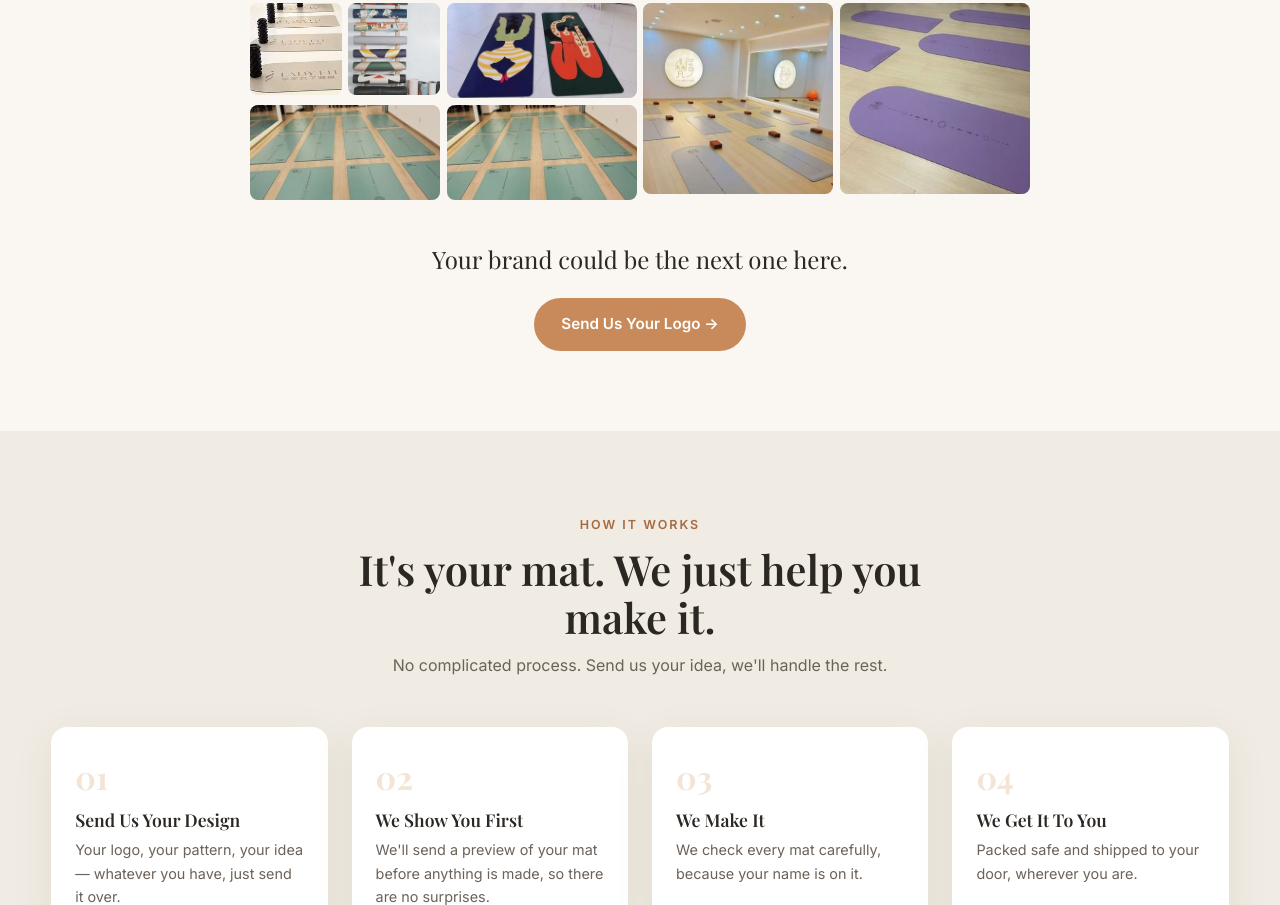
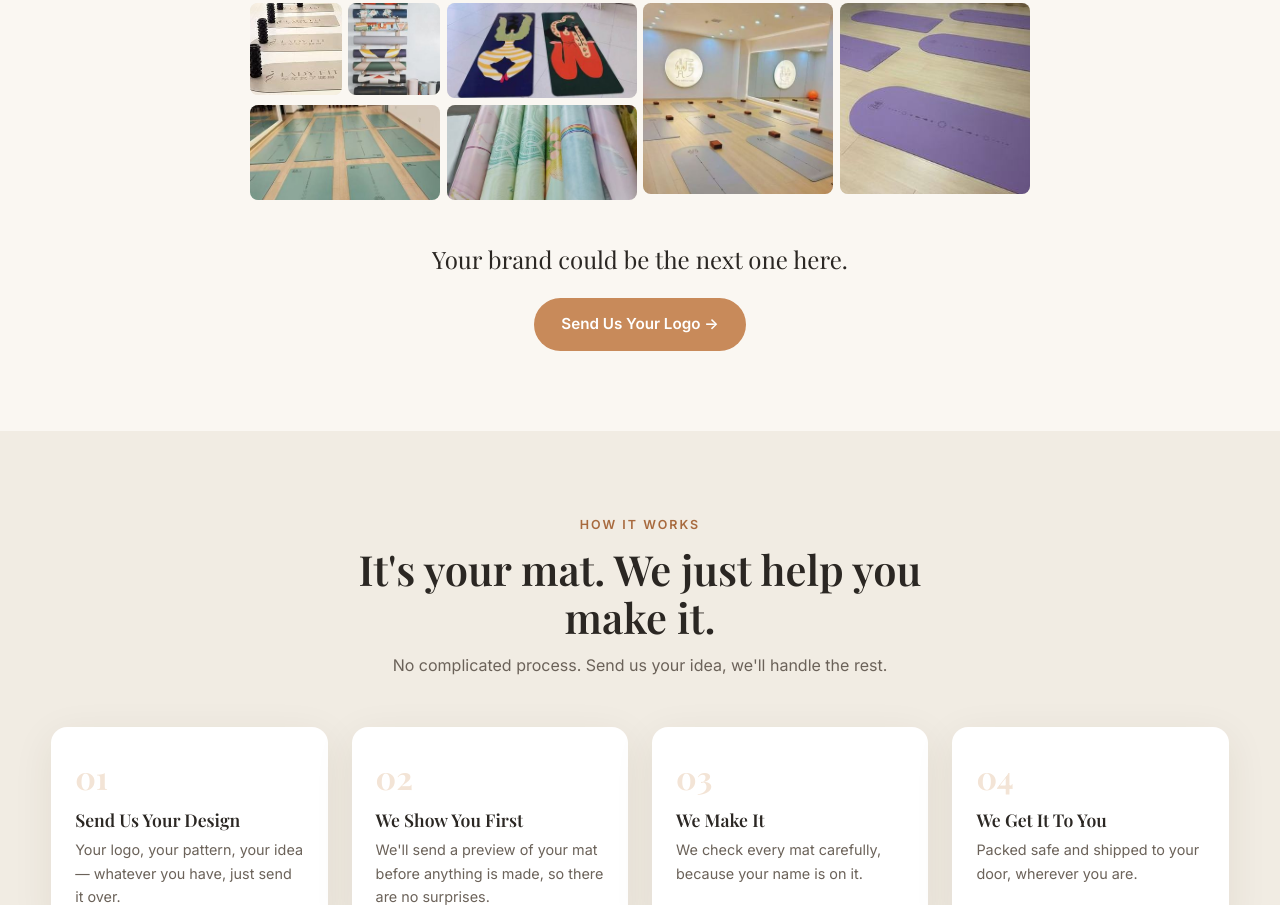
Before and after one commit to David707QIN/glory-yoga-wholesale, a plain HTML site: page index.html in a window 1280 px wide. Shown: the part 2916-3821 px from the top of the page. Drawn offline with Linux system fonts and the light colour scheme.

```diff
--- a/index.html
+++ b/index.html
@@ -150,7 +150,7 @@
             <figure class="m-item" style="order:40"><img src="images/logo-custom/mosaic-58.jpg" alt="Lady Fit branded mats laid out in a fitness studio" loading="lazy" decoding="async" /></figure>
             <figure class="m-item" style="order:41"><img src="images/logo-custom/mosaic-61.jpg" alt="Custom printed yoga mats displayed on a wooden rack" loading="lazy" decoding="async" /></figure>
             <figure class="m-item m-big" style="order:44"><img src="images/logo-custom/mosaic-57.jpg" alt="Purple custom printed mats laid out on a studio floor" loading="lazy" decoding="async" /></figure>
-            <figure class="m-item m-wide m-only-desktop" style="order:46"><img src="images/logo-custom/mosaic-47.jpg" alt="Custom mats displayed in a studio space" loading="lazy" decoding="async" /></figure>
+            <figure class="m-item m-wide m-only-desktop" style="order:46"><img src="images/logo-custom/mosaic-52.jpg" alt="Rolls of pastel printed custom yoga mats" loading="lazy" decoding="async" /></figure>
           </div>
         </div>
       </div>
```
